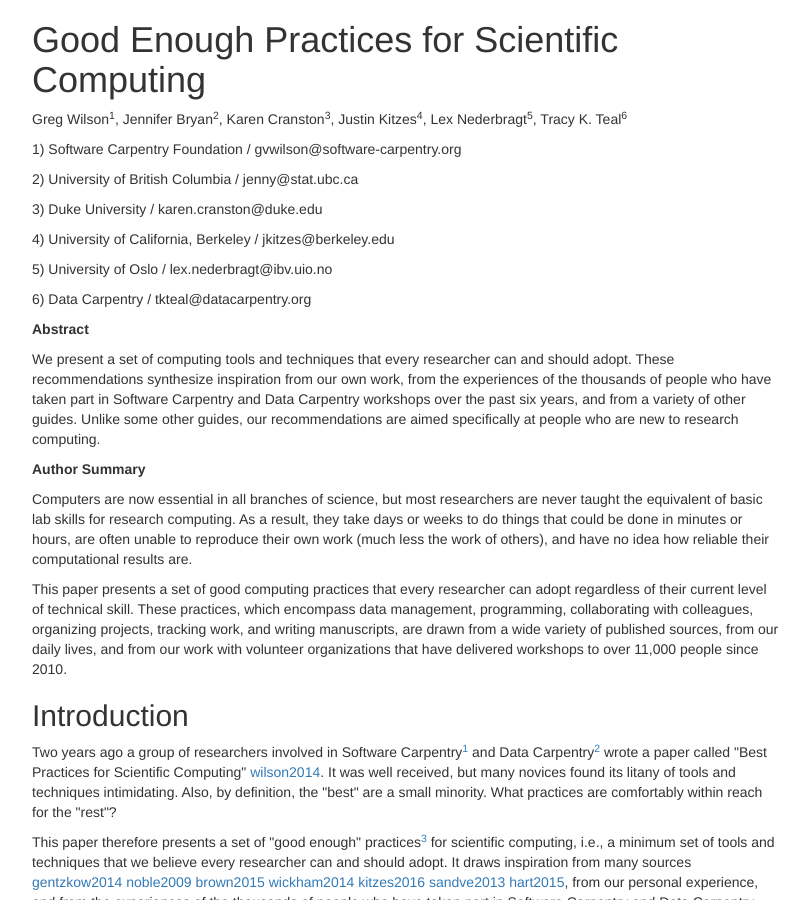
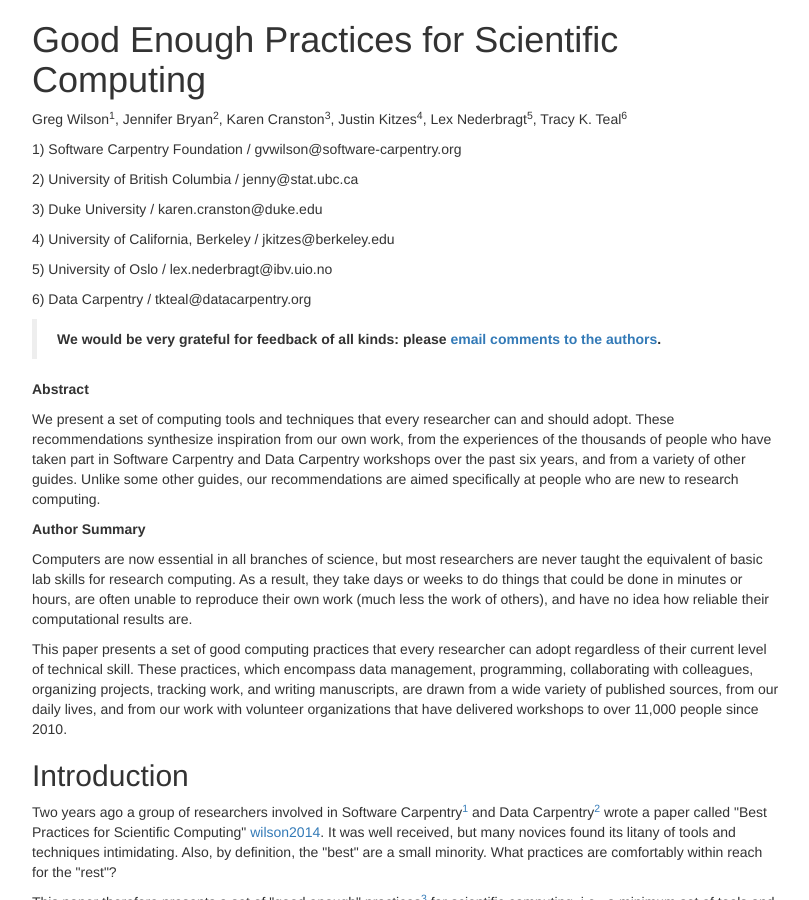
Before and after one commit to swcarpentry/good-enough-practices-in-scientific-computing, a Jekyll site: the page built from index.md, in a window 1280 px wide and 900 px high. Shown: the whole window, without its empty margins (233-1042 px from the left). Built offline with Jekyll 4.4.1, drawn with Linux system fonts in a browser that asks for light colours.

Commit message:
Email link

```diff
--- a/index.md
+++ b/index.md
@@ -21,6 +21,9 @@ Tracy K. Teal<sup>6</sup>
 5) University of Oslo / lex.nederbragt@ibv.uio.no
 
 6) Data Carpentry / tkteal@datacarpentry.org
+
+> **We would be very grateful for feedback of all kinds:
+> please [email comments to the authors](mailto:gvwilson@software-carpentry.org?subject=comments on good enough practices).**
 
 **Abstract**
 
```
